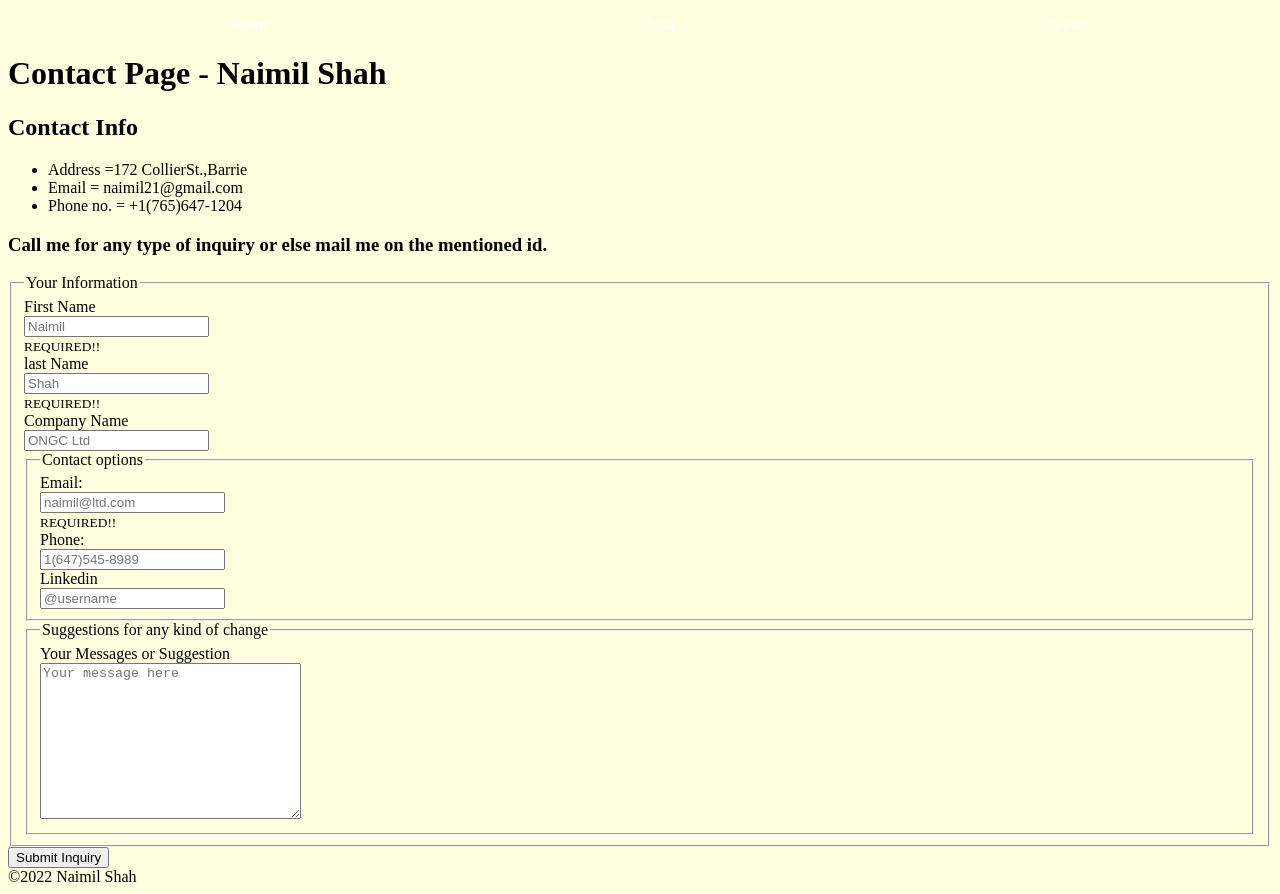
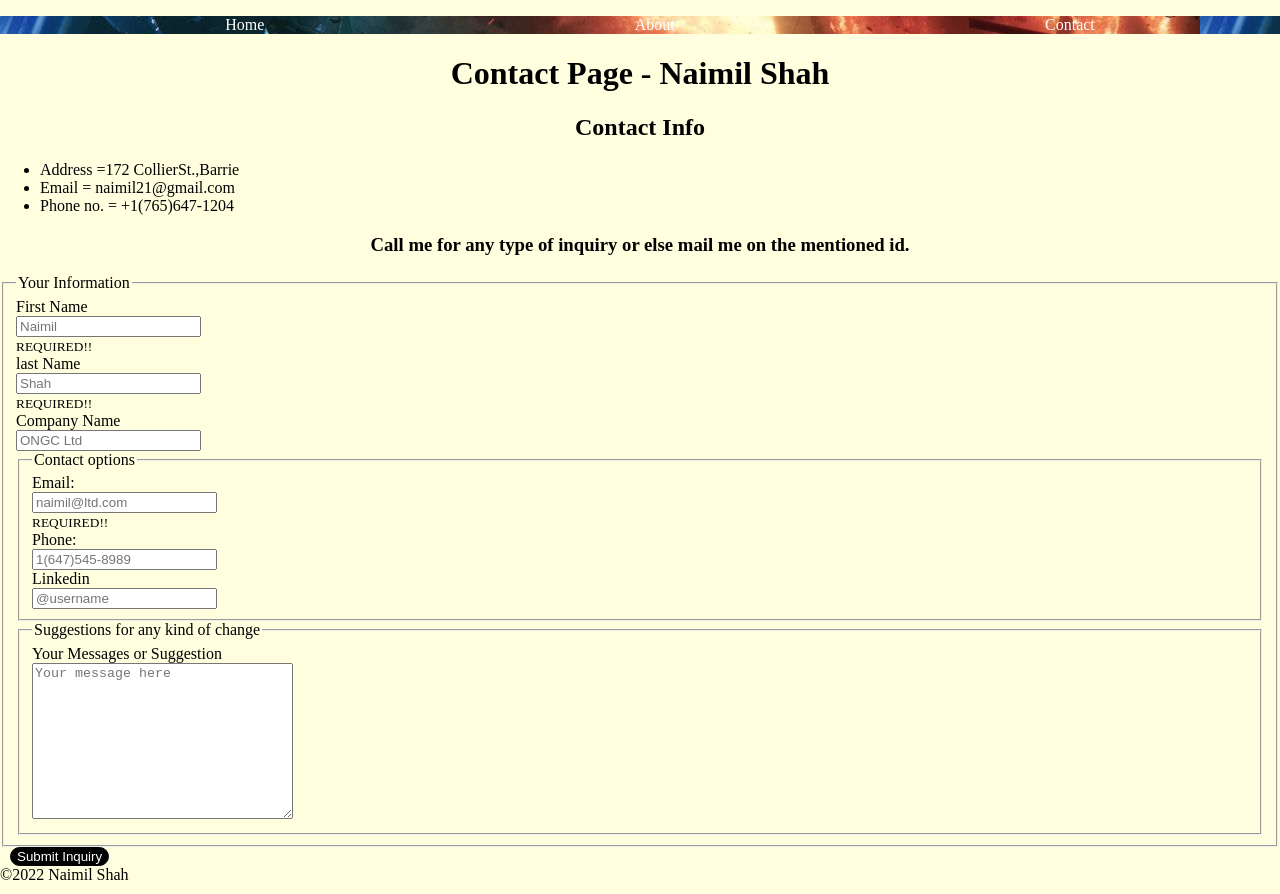
Before and after one commit to junior123w/Assignment2_html, a plain HTML site: page contact.html in a window 1280 px wide. Drawn offline with Linux system fonts and the light colour scheme.

Commit message:
Add files via upload

```diff
--- a/style.css
+++ b/style.css
@@ -13,3 +13,21 @@ a{
 a:hover{
     color: black;
 }
+.contact{
+    text-align: center;
+}
+#button{
+    background-color: black;
+    color: #fff;
+    border: 1px solid black;
+    border-radius: 10px;
+    margin-left: 10px;
+}
+header{
+    background-image: url(./cyberpunk.jpg);
+
+    width: 100%;
+}
+body{
+    margin: 0;
+}
```
